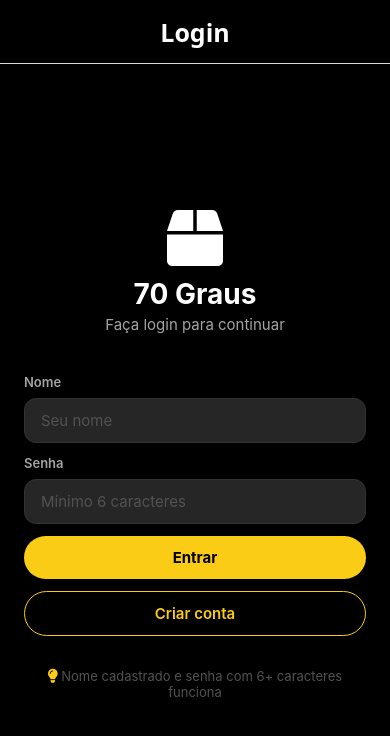
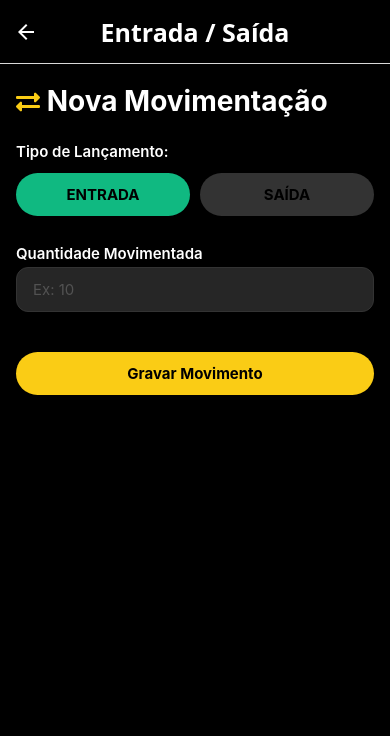
Before and after one commit to KelsonZh0/70Graus, a React Native app: screen /NovaMovimentacao in a window 390 px wide. Shown: the top 736 px of the page. Built offline with nearby package versions, Linux system fonts and the light colour scheme.

Commit message:
feat: implement product management, stock movement, and inventory dashboard screens with navigation and service integration

```diff
--- a/src/routes/AuthNavigator.tsx
+++ b/src/routes/AuthNavigator.tsx
@@ -7,6 +7,8 @@ import ListaProdutos from "../screens/app/ListaProdutos";
 import FormProdutoScreen from "../screens/app/FormProdutoScreen";
 import TabNavigator from "./TabNavigator";
 import FormEstoqueScreen from "../screens/app/FormEstoqueScreen";
+import MovimentacaoEstoqueScreen from "../screens/app/MovimentecaoEstoqueScreen";
+
 
 const Stack = createNativeStackNavigator();
 
@@ -81,6 +83,17 @@ export default function AuthNavigator() {
                     headerTintColor: '#fff'
                 }}
             />
+                <Stack.Screen
+                name="NovaMovimentacao"
+                component={MovimentacaoEstoqueScreen}
+                options={{
+                    title: 'Entrada / Saída',
+                    headerTitleAlign: 'center',
+                    headerTitleStyle: { fontSize: 25, fontWeight: 'bold' },
+                    headerStyle: { backgroundColor: '#000' },
+                    headerTintColor: '#fff'
+                }}
+            />
 
 
         </Stack.Navigator>
--- a/src/routes/TabNavigator.tsx
+++ b/src/routes/TabNavigator.tsx
@@ -5,6 +5,7 @@ import { FontAwesome5 } from '@expo/vector-icons';
 import ListaProdutos from '../screens/app/ListaProdutos';
 import PainelEstoqueScreen from '../screens/app/PainelEstoqueScreen';
 import { CORES } from '../styles/themes';
+import PerfilScreen from '../screens/app/PerfilScreen';
 
 const Tab = createBottomTabNavigator();
 
@@ -15,11 +16,12 @@ export default function TabNavigator() {
       screenOptions={({ route }: any) => ({
         headerShown: false,
         tabBarIcon: ({ color, size }) => {
-          if (route.name === 'HomeProdutos') {
+if (route.name === 'HomeProdutos') {
             return <FontAwesome5 name="box" size={size} color={color} />;
           } else if (route.name === 'PainelEstoque') {
-            // Ícone novo de Prancheta para o Estoque!
             return <FontAwesome5 name="clipboard-list" size={size} color={color} />;
+          } else if (route.name === 'MeuPerfil') {
+            return <FontAwesome5 name="user" size={size} color={color} />;
           }
           return null;
         },
@@ -38,13 +40,18 @@ export default function TabNavigator() {
         options={{ title: 'Produtos' }}
       />
 
-      {/* Aqui nós matamos a tela de Perfil antiga e Injetamos o Dashboard Novo! */}
       <Tab.Screen
         name="PainelEstoque"
         component={PainelEstoqueScreen}
         options={{ title: 'Estoque Total' }}
       />
 
+      <Tab.Screen
+        name="MeuPerfil"
+        component={PerfilScreen}
+        options={{ title: 'Perfil' }}
+      />
+
     </Tab.Navigator>
   );
 }
--- a/src/screens/app/FormEstoqueScreen.tsx
+++ b/src/screens/app/FormEstoqueScreen.tsx
@@ -6,7 +6,7 @@ import { estilosGlobais, CORES, ESPACAMENTO } from '../../styles/themes';
 import { EstoqueService, EstoqueProps } from '../../services/EstoqueService';
 
 export default function FormEstoqueScreen() {
-  const { goBack } = useNavigation<any>();
+  const { goBack, navigate } = useNavigation<any>();
   const route = useRoute<any>();
 
   // Pegamos o objeto produto que a ListaProdutos vai mandar para cá
@@ -56,11 +56,9 @@ export default function FormEstoqueScreen() {
 
     let sucesso = false;
 
-    // Se o Estoque desse Produto já existia (tem id próprio), a gente ATUALIZA
     if (estoqueAtual?.id) {
       sucesso = await EstoqueService.atualizar(estoqueAtual.id, estoqueSalvo);
     } else {
-      // Se não, é o primeiro cadastro de estoque (POST)
       sucesso = await EstoqueService.criar(estoqueSalvo);
     }
 
@@ -68,7 +66,7 @@ export default function FormEstoqueScreen() {
 
     if (sucesso) {
       Alert.alert('Carga Sucesso!', 'Os números de estoque foram salvos!');
-      goBack(); // Volta pra a lista
+      goBack();
     } else {
       Alert.alert('Erro fatal', 'Java não conectou (URL errada) ou Cód. 500 no Banco de Dados.');
     }
@@ -108,13 +106,15 @@ export default function FormEstoqueScreen() {
               placeholderTextColor={CORES.textoDesabilitado}
             />
 
-            <TouchableOpacity
-              style={[estilosGlobais.botaoPrimario, { marginTop: ESPACAMENTO.xl }]}
-              onPress={handleSalvar}
-              disabled={loading}
-            >
-              {loading ? <ActivityIndicator color="#000" /> : <Text style={estilosGlobais.botaoPrimarioTexto}>Confirmar Balanço</Text>}
-            </TouchableOpacity>
+            {estoqueAtual?.id && (
+              <TouchableOpacity
+                style={[estilosGlobais.botaoPrimario, { marginTop: ESPACAMENTO.md, backgroundColor: CORES.amarelo }]}
+                onPress={() => navigate('NovaMovimentacao', { estoque: estoqueAtual })}
+              >
+                <Text style={[estilosGlobais.botaoPrimarioTexto, { color: '#000' }]}> Registrar Entrada / Saída de Peças </Text>
+              </TouchableOpacity>
+            )}
+
           </View>
         )}
       </View>
--- a/src/screens/app/ListaProdutos.tsx
+++ b/src/screens/app/ListaProdutos.tsx
@@ -42,7 +42,6 @@ export default function ListaProdutos() {
         </Text>
       </View>
 
-      {/* 🚀 AQUI ESTÁ A MÁGICA DOS 3 BOTÕES: Estoque, Editar e Excluir */}
       <View style={{ gap: 8, flexDirection: 'row', flexWrap: 'wrap', marginTop: 6 }}>
 
         <TouchableOpacity
--- /dev/null
+++ b/src/screens/app/MovimentecaoEstoqueScreen.tsx
@@ -0,0 +1,121 @@
+import React, { useState } from 'react';
+import { View, Text, TextInput, TouchableOpacity, Alert, ActivityIndicator } from 'react-native';
+import { useNavigation, useRoute } from '@react-navigation/native';
+import { FontAwesome5 } from '@expo/vector-icons';
+import { estilosGlobais, CORES, ESPACAMENTO } from '../../styles/themes';
+import { MovimentacaoService } from '../../services/MovimentacaoService';
+import { EstoqueService } from '../../services/EstoqueService';
+
+
+export default function MovimentacaoEstoqueScreen() {
+  const navigation = useNavigation<any>();
+  const route = useRoute<any>();
+
+  const { estoque } = route.params || {};
+
+  const [loading, setLoading] = useState(false);
+  const [tipo, setTipo] = useState<'ENTRADA' | 'SAÍDA'>('ENTRADA');
+  const [quantidade, setQuantidade] = useState('');
+
+async function handleSalvarMovimentacao() {
+    if (!quantidade || parseInt(quantidade) <= 0) {
+      Alert.alert('Erro', 'Informe uma quantidade válida para mover!');
+      return;
+    }
+    if (!estoque?.id) {
+      Alert.alert('Erro crítico', 'Nenhum ID de estoque recebido na tela.');
+      return;
+    }
+    setLoading(true);
+    const qtdeNumero = parseInt(quantidade);
+    const dataAtual = new Date().toISOString().split('T')[0];
+    // Passo 1: Salva o Papel do Histórico no BD (Via POST /movi-estoque)
+    const sucessoMov = await MovimentacaoService.criarMovimentacao({
+      estoqueId: estoque.id,
+      funcionarioId: 1,
+      tipoMovimentacao: tipo, // Envia ENTRADA ou SAÍDA para o Java
+      quantidade: qtdeNumero,
+      dataMovimentacao: dataAtual,
+    });
+    if (sucessoMov) {
+      // Passo 2: O App vai fazer as contas de Matemática!
+      let novaQuantidade = estoque.quantidadeDisponivel;
+
+      if (tipo === 'ENTRADA') {
+        novaQuantidade += qtdeNumero; // Soma peças
+      } else {
+        novaQuantidade -= qtdeNumero; // Tira peças
+        if(novaQuantidade < 0) novaQuantidade = 0; // Trava para não ter saldo negativo no App
+      }
+      // Monta as engrenagens para devolver os números para o Serviço Antigo
+      const novoEstoqueAtualizado = {
+        produtoId: estoque.produtoId,
+        quantidadeMinima: estoque.quantidadeMinima,
+        quantidadeDisponivel: novaQuantidade
+      };
+      // Passo 3: Manda o Front avisar ao Java do NOVO Saldo! (Via PUT /estoque/{id})
+      await EstoqueService.atualizar(estoque.id, novoEstoqueAtualizado);
+      Alert.alert('Balanço Atualizado', `A ${tipo.toLowerCase()} foi feita. Novo saldo físico: ${novaQuantidade}`);
+      navigation.goBack();
+    } else {
+      Alert.alert('Falha', 'Não foi possível salvar o histórico. Tente ver se o Spring Boot subiu.');
+    }
+
+    setLoading(false);
+  }
+
+  return (
+    <View style={estilosGlobais.tela}>
+      <View style={estilosGlobais.conteudo}>
+        <Text style={[estilosGlobais.titulo, { marginTop: 20, color: CORES.textoPrimario }]}>
+          <FontAwesome5 name="exchange-alt" size={24} color={CORES.amarelo} /> Nova Movimentação
+        </Text>
+
+        <View style={estilosGlobais.formulario}>
+          <Text style={estilosGlobais.label}>Tipo de Lançamento:</Text>
+          <View style={{ flexDirection: 'row', gap: 10, marginBottom: 20 }}>
+            <TouchableOpacity
+              style={[
+                estilosGlobais.botaoPrimario,
+               { flex: 1, backgroundColor: tipo === 'ENTRADA' ? CORES.verde : '#333' }
+
+              ]}
+              onPress={() => setTipo('ENTRADA')}
+            >
+              <Text style={estilosGlobais.botaoPrimarioTexto}>ENTRADA</Text>
+            </TouchableOpacity>
+
+            <TouchableOpacity
+              style={[
+                estilosGlobais.botaoPrimario,
+               { flex: 1, backgroundColor: tipo === 'SAÍDA' ? CORES.vermelho : '#333' }
+
+              ]}
+              onPress={() => setTipo('SAÍDA')}
+            >
+              <Text style={estilosGlobais.botaoPrimarioTexto}>SAÍDA</Text>
+            </TouchableOpacity>
+          </View>
+
+          <Text style={estilosGlobais.label}>Quantidade Movimentada</Text>
+          <TextInput
+            style={estilosGlobais.input}
+            value={quantidade}
+            onChangeText={setQuantidade}
+            keyboardType="numeric"
+            placeholder="Ex: 10"
+            placeholderTextColor={CORES.textoDesabilitado}
+          />
+
+          <TouchableOpacity
+            style={[estilosGlobais.botaoPrimario, { marginTop: ESPACAMENTO.xl }]}
+            onPress={handleSalvarMovimentacao}
+            disabled={loading}
+          >
+            {loading ? <ActivityIndicator color="#000" /> : <Text style={estilosGlobais.botaoPrimarioTexto}>Gravar Movimento</Text>}
+          </TouchableOpacity>
+        </View>
+      </View>
+    </View>
+  );
+}
--- a/src/screens/app/PainelEstoqueScreen.tsx
+++ b/src/screens/app/PainelEstoqueScreen.tsx
@@ -6,7 +6,6 @@ import { estilosGlobais, CORES, ESPACAMENTO, RAIO } from '../../styles/themes';
 import { ProdutoService, ProdutoProps } from '../../services/ProdutoService';
 import { EstoqueService, EstoqueProps } from '../../services/EstoqueService';
 
-// Tipo que não existe no Java, criado na Mente do App para misturar os dois
 type LinhaTabelaProps = {
   produto: ProdutoProps;
   estoque: EstoqueProps | null;
@@ -26,10 +25,8 @@ export default function PainelEstoqueScreen() {
   async function montarRelatorio() {
     setCarregando(true);
 
-    // 1. Puxa todos os Produtos Existentes
     const produtosApi = await ProdutoService.listar();
 
-    // 2. Faz uma verdadeira Tempestade de Pesquisas: para cada produto, puxa seu estoque
     const promessasDeEstoque = produtosApi.map(async (prod) => {
       const respEstoque = prod.id ? await EstoqueService.buscarPorProduto(prod.id) : null;
       return {
@@ -38,38 +35,35 @@ export default function PainelEstoqueScreen() {
       };
     });
 
-    // 3. O App espera baixar os N estoques todos de uma vez (Super Rápido em Paralelo)
     const relatorioPronto = await Promise.all(promessasDeEstoque);
 
     setDadosTabela(relatorioPronto);
     setCarregando(false);
   }
 
-  // Desenhando cada Linha da Tabela Exigente do Chefe!
   const renderFila = ({ item }: { item: LinhaTabelaProps }) => {
-    // 🚨 A Inteligência dos Alertas Coloridos do Lojista
     const temEstoque = item.estoque !== null;
     const qtdeAtual = temEstoque ? item.estoque!.quantidadeDisponivel : 0;
     const qtdeMinima = temEstoque ? item.estoque!.quantidadeMinima : 0;
 
-    let corDoStatus: string = CORES.verde; // Tudo Suave
+    let corDoStatus: string = CORES.verde;
     let iconeStatus: string = "check-circle";
 
     if (!temEstoque) {
-      corDoStatus = CORES.textoDesabilitado; // Prende a borda de Cinza (Nunca Registrou Estoque)
+      corDoStatus = CORES.textoDesabilitado;
       iconeStatus = "question-circle";
     } else if (qtdeAtual <= 0) {
-      corDoStatus = CORES.vermelho; // VERMELHO TOTAL! Esgotou (Sem Tênis p vender)
+      corDoStatus = CORES.vermelho;
       iconeStatus = "times-circle";
     } else if (qtdeAtual <= qtdeMinima) {
-      corDoStatus = CORES.amarelo; // ATENÇÃO AMARELA! Bateu no Mínimo, vai acabar.
+      corDoStatus = CORES.amarelo;
       iconeStatus = "exclamation-triangle";
     }
 
     return (
       <TouchableOpacity
          style={[estilos.cardTabela, { borderLeftColor: corDoStatus, borderLeftWidth: 5 }]}
-         onPress={() => navigate('FormEstoque', { produto: item.produto })} // Se o dono clicar na linha da tabela, ele abre a sua telinha secreta de Estoque direto!!
+         onPress={() => navigate('FormEstoque', { produto: item.produto })}
       >
         <View style={{ flex: 1 }}>
           <Text style={estilosGlobais.subtitulo} numberOfLines={1}>{item.produto.nome}</Text>
--- a/src/screens/app/PerfilScreen.tsx
+++ b/src/screens/app/PerfilScreen.tsx
@@ -1,12 +1,30 @@
 import React from 'react';
-import { View, Text } from 'react-native';
+import { View, Text, TouchableOpacity } from 'react-native';
+import { useNavigation } from '@react-navigation/native';
+import { FontAwesome5 } from '@expo/vector-icons';
 import { estilosGlobais, CORES } from '../../styles/themes';
 
 export default function PerfilScreen() {
+  const { navigate } = useNavigation<any>();
+
   return (
     <View style={estilosGlobais.centralizador}>
+      {/* Um desenho visual pro seu perfil ficar caprichado */}
+      <FontAwesome5 name="user-circle" size={80} color={CORES.amarelo} style={{ marginBottom: 20 }} />
       <Text style={[estilosGlobais.titulo, { color: CORES.textoPrimario }]}>Meu Perfil</Text>
-      <Text style={estilosGlobais.texto}>As informações do usuário virão aqui depois.</Text>
+      <Text style={[estilosGlobais.texto, { marginBottom: 40 }]}>Detalhes do usuário virão no futuro.</Text>
+
+      {/* O Nosso Botão Oficial de Logout */}
+      <TouchableOpacity
+        style={[estilosGlobais.botaoPrimario, { backgroundColor: CORES.vermelho, width: '80%', flexDirection: 'row', justifyContent: 'center', gap: 10 }]}
+        onPress={() => {
+          // O comando Navigate vai anular as abas e voltar cru para a tela inicial
+          navigate('LoginScreen');
+        }}
+      >
+        <FontAwesome5 name="sign-out-alt" size={20} color="#fff" />
+        <Text style={[estilosGlobais.botaoPrimarioTexto, { color: '#fff' }]}> Sair da Sessão </Text>
+      </TouchableOpacity>
     </View>
   );
 }
--- /dev/null
+++ b/src/services/MovimentacaoService.ts
@@ -0,0 +1,27 @@
+const BASE_URL = 'http://10.0.2.2:8080';
+
+export interface MovimentacaoProps {
+  estoqueId: number;
+  funcionarioId: number;
+  tipoMovimentacao: string;
+  quantidade: number;
+  dataMovimentacao: string;
+}
+
+export const MovimentacaoService = {
+  criarMovimentacao: async (movimentacao: MovimentacaoProps) => {
+    try {
+      const response = await fetch(`${BASE_URL}/movi-estoque`, {
+        method: 'POST',
+        headers: {
+          'Content-Type': 'application/json',
+        },
+        body: JSON.stringify(movimentacao),
+      });
+      return response.ok;
+    } catch (error) {
+      console.error('Erro na chamada da Movimentação:', error);
+      return false;
+    }
+  }
+};
```
